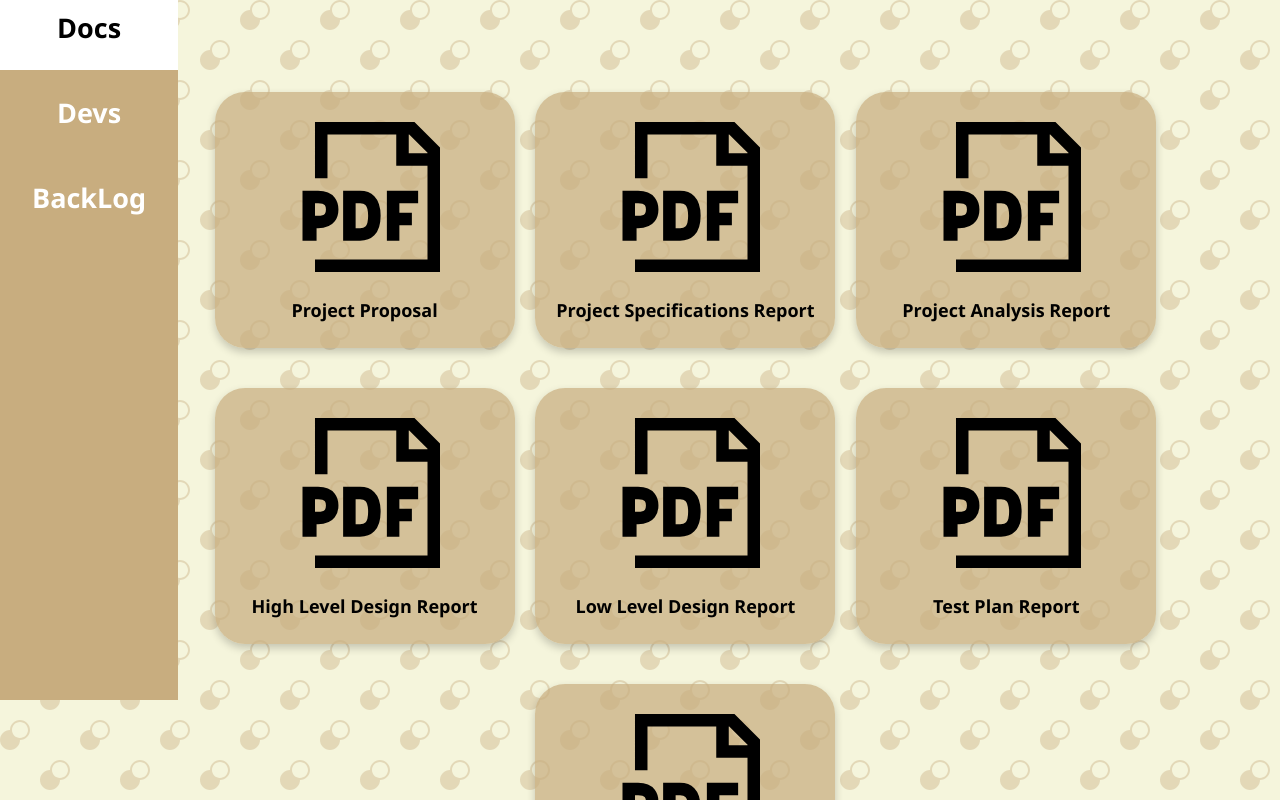
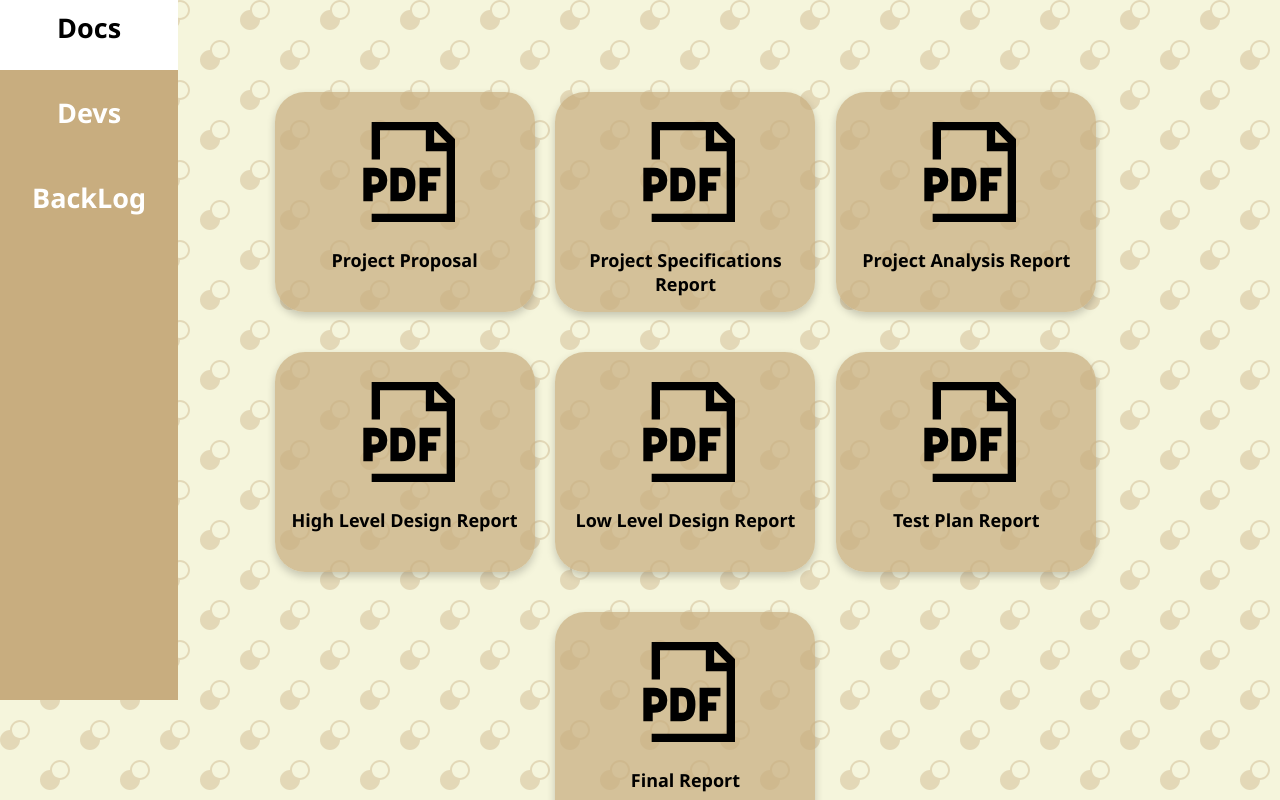
Before and after one commit to SKT1803/mesajla, a React (Create React App) app: page /mesajla/documents in a window 1280 px wide. Shown: the top 800 px of the page. Built offline with nearby package versions, Linux system fonts and the light colour scheme.

Commit message:
docs size changed

```diff
--- a/src/components/Docs.js
+++ b/src/components/Docs.js
@@ -13,7 +13,7 @@ const Docs = ({name, link}) => {
       >
         <div className="doc-card">
           <div className="doc-card-top">
-            <GrDocumentPdf style={{ width: "150px", height: "150px" }} />
+            <GrDocumentPdf style={{ width: "100px", height: "100px" }} />
           </div>
           <div className="doc-card-container">
             <h4>
--- a/src/styles/doc-cards.css
+++ b/src/styles/doc-cards.css
@@ -19,7 +19,8 @@
   border-radius: 30px;
   box-shadow: 0 4px 8px 0 rgba(0, 0, 0, 0.2);
   transition: 0.3s;
-  width: 300px;
+  width: 260px;
+  height: 220px;
   margin: 20px 0;
 }
 
```
